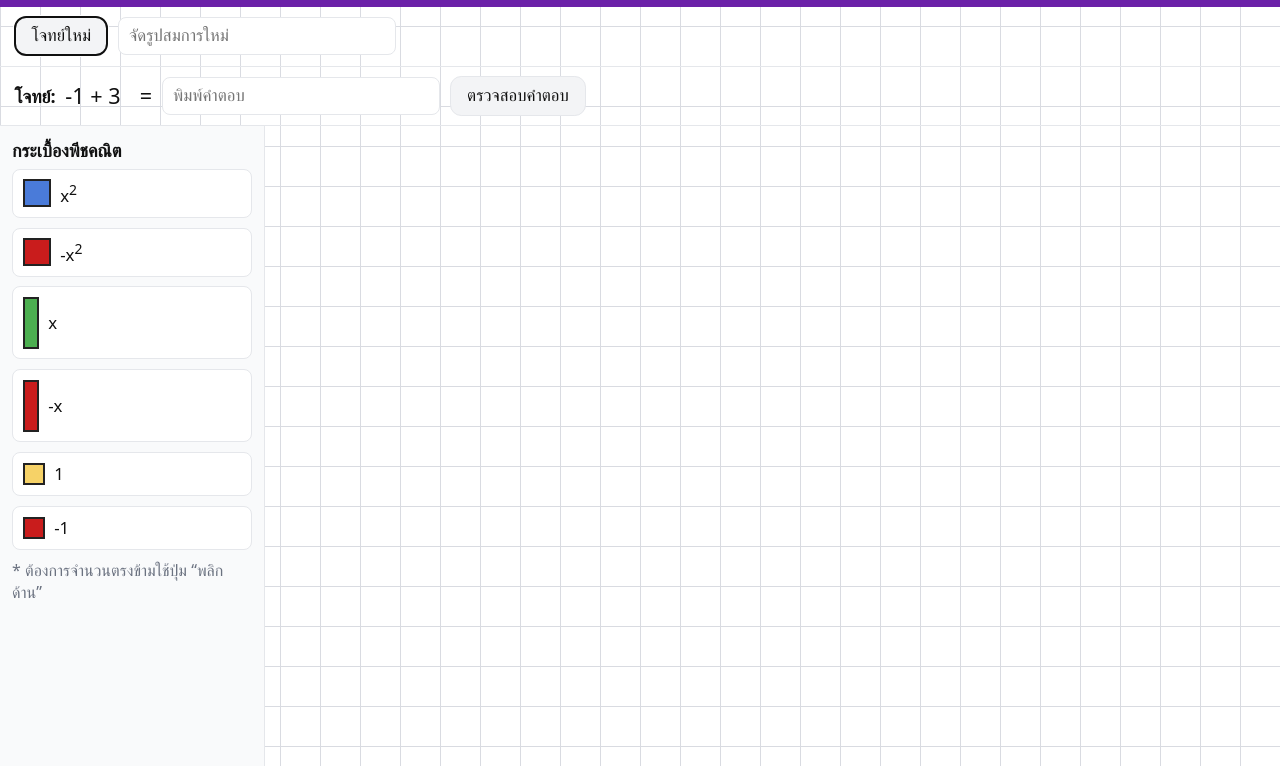
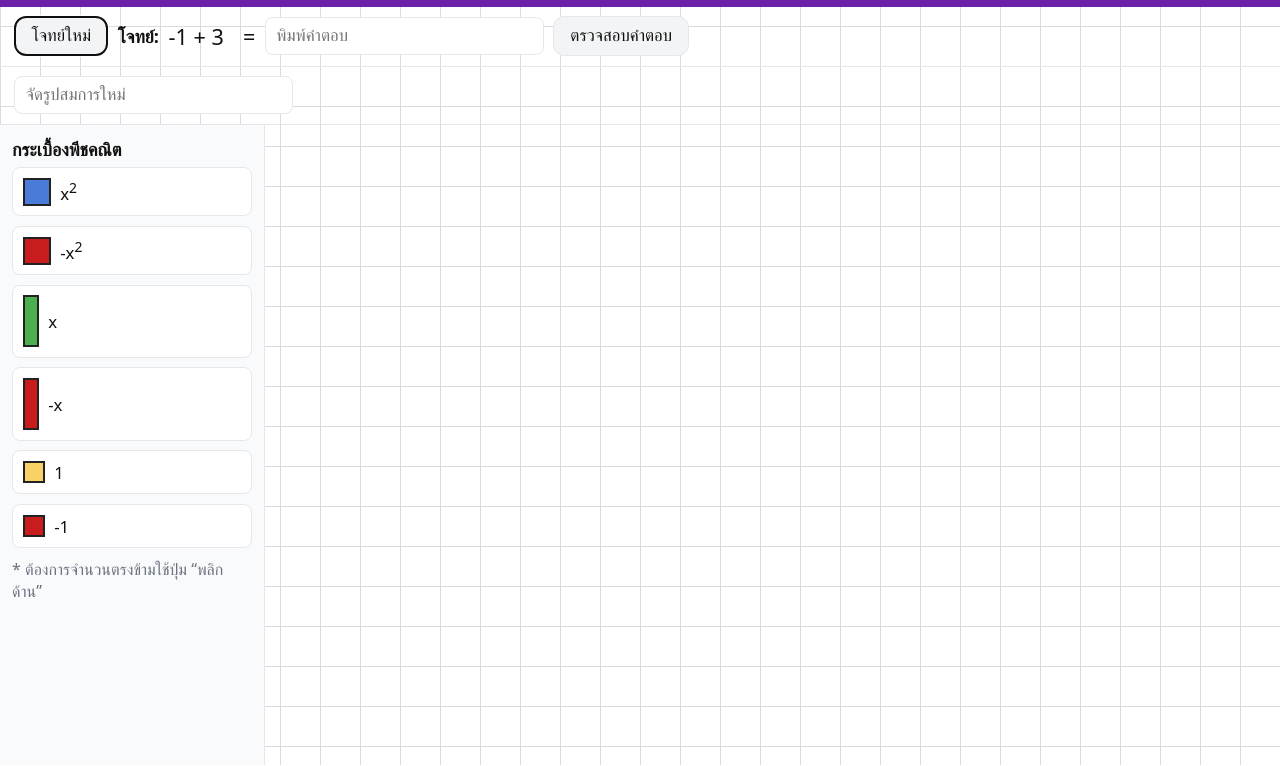
Before and after one commit to teacherthanchanok/teacherthanchanok.github.io, a plain HTML site: page index.html in a window 1280 px wide. Shown: the part 54-820 px from the top of the page. Drawn offline with Linux system fonts and the light colour scheme.

Commit message:
Update index.html

```diff
--- a/index.html
+++ b/index.html
@@ -7,7 +7,7 @@
   <link rel="stylesheet" href="styles.css">
 </head>
 <body>
-  <div class="toolbar" id="toolbar">
+  <div class="toolbar">
     <strong class="brand">Algebra Tiles by Kru Zack</strong>
     <button class="btn" id="btn-reset">จัดระเบียบ</button>
     <button class="btn" id="btn-delete">ลบ</button>
@@ -16,8 +16,8 @@
     <button class="btn" id="btn-rotate">หมุน</button>
     <button class="btn" id="btn-duplicate">เพิ่มจำนวน</button>
     <button class="btn" id="btn-solution">เฉลย</button>
-    <button class="btn" id="btn-zoom-out">🔍−</button>
-    <button class="btn" id="btn-zoom-in">🔍＋</button>
+    <button class="btn" id="btn-zoom-out" title="ซูมออก">🔍−</button>
+    <button class="btn" id="btn-zoom-in" title="ซูมเข้า">🔍＋</button>
 
     <select id="mode" title="เลือกเมนู">
       <option value="int_add">การบวกจำนวนเต็ม</option>
@@ -34,37 +34,53 @@
     <button class="btn help-btn" id="btn-help">?</button>
   </div>
 
-  <div class="row">
+  <!-- แถวโจทย์/คำตอบ (พื้นหลังขาว) -->
+  <div class="row row-top">
     <button class="btn btn-inline" id="btn-new">โจทย์ใหม่</button>
-    <input type="text" class="reshape" id="reshapeInput" placeholder="จัดรูปสมการใหม่" />
-  </div>
-
-  <div class="row">
     <div class="lbl">โจทย์:</div>
     <div id="problem" class="prob"></div>
     <div class="eq">=</div>
     <input type="text" id="answerInput" placeholder="พิมพ์คำตอบ" />
     <button class="btn btn-inline" id="btn-check">ตรวจสอบคำตอบ</button>
-    <div id="checkResult"></div>
+    <div id="checkResult" class="check-msg"></div>
     <div id="solution" class="solution"></div>
+  </div>
+
+  <!-- กล่อง จัดรูปสมการใหม่ (ต้องอยู่บรรทัดถัดมา) -->
+  <div class="row row-normalize">
+    <input id="normalizeInput" type="text" placeholder="จัดรูปสมการใหม่" />
   </div>
 
   <div class="wrap">
     <aside class="palette" id="palette">
       <div class="pal-title">กระเบื้องพีชคณิต</div>
-      <div class="pal-item" data-type="x2"><div class="pal-chip chip-x2"></div><span>x<sup>2</sup></span></div>
-      <div class="pal-item" data-type="neg_x2"><div class="pal-chip chip-negx2"></div><span>-x<sup>2</sup></span></div>
-      <div class="pal-item" data-type="x"><div class="pal-chip chip-x"></div><span>x</span></div>
-      <div class="pal-item" data-type="neg_x"><div class="pal-chip chip-negx"></div><span>-x</span></div>
-      <div class="pal-item" data-type="one"><div class="pal-chip chip-one"></div><span>1</span></div>
-      <div class="pal-item" data-type="neg_one"><div class="pal-chip chip-negone"></div><span>-1</span></div>
+
+      <!-- palette แสดงสีตามชนิดชิ้น -->
+      <div class="pal-item" data-type="x2">
+        <div class="pal-chip chip-x2"></div><span>x<sup>2</sup></span>
+      </div>
+      <div class="pal-item" data-type="neg_x2">
+        <div class="pal-chip chip-negx2"></div><span>-x<sup>2</sup></span>
+      </div>
+      <div class="pal-item" data-type="x">
+        <div class="pal-chip chip-x"></div><span>x</span>
+      </div>
+      <div class="pal-item" data-type="neg_x">
+        <div class="pal-chip chip-negx"></div><span>-x</span>
+      </div>
+      <div class="pal-item" data-type="one">
+        <div class="pal-chip chip-one"></div><span>1</span>
+      </div>
+      <div class="pal-item" data-type="neg_one">
+        <div class="pal-chip chip-negone"></div><span>-1</span>
+      </div>
+
       <div class="pal-note">* ต้องการจำนวนตรงข้ามใช้ปุ่ม “พลิกด้าน”</div>
     </aside>
 
     <section class="board-wrap">
       <div class="board" id="board">
-        <div class="grid"></div>
-
+        <!-- เส้นกริดอยู่ที่ body แล้ว ที่นี่คงไว้สำหรับ tile/เวิร์กสเปซ -->
         <!-- Workspaces -->
         <div class="ws" id="ws-solve"><div class="midline"></div></div>
 
@@ -80,6 +96,7 @@
         <div class="ws" id="ws-div">
           <div class="table2x2">
             <div class="cell" id="div-op">÷</div>
+            <!-- ช่องนี้ต้องพิมพ์ได้และยืดตามพื้นที่บนมือถือ -->
             <div class="cell"><input id="div-quot" placeholder="?" /></div>
             <div class="cell" id="div-divisor">?</div>
             <div class="cell"></div>
```
